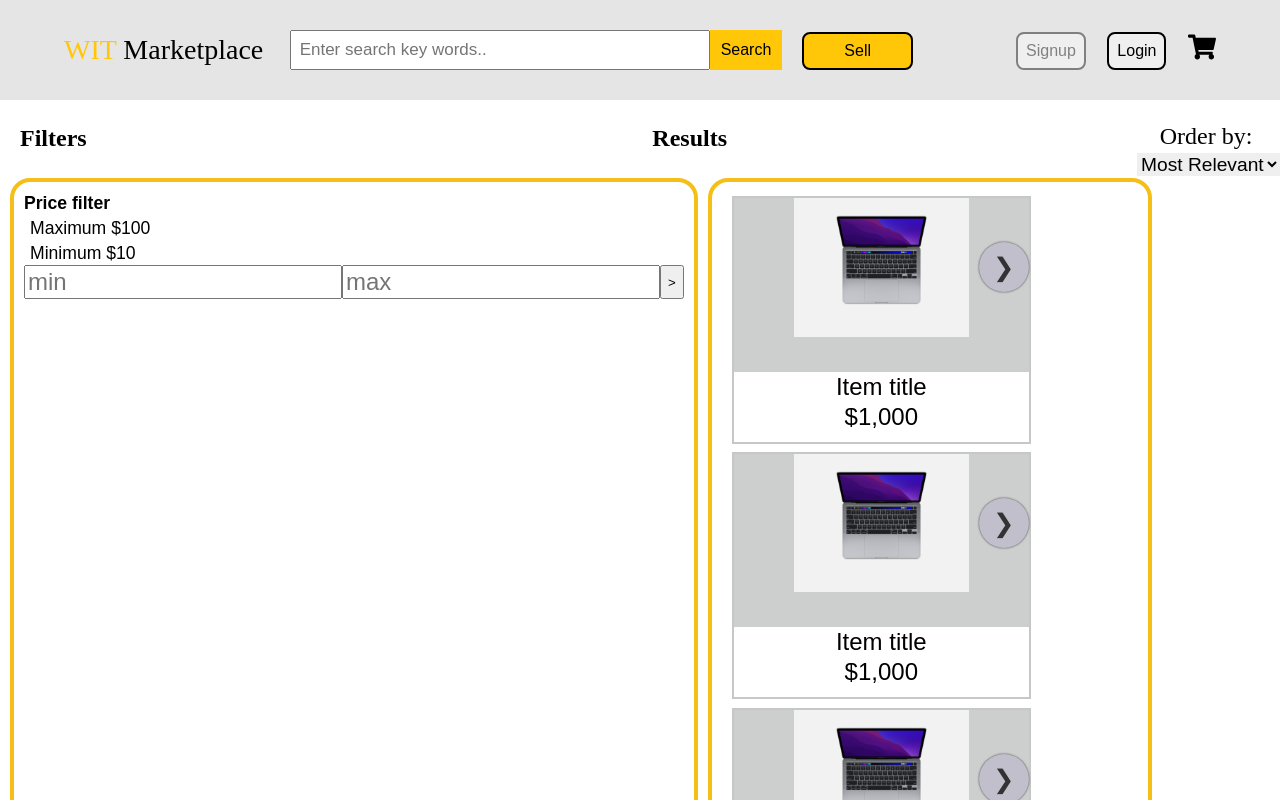
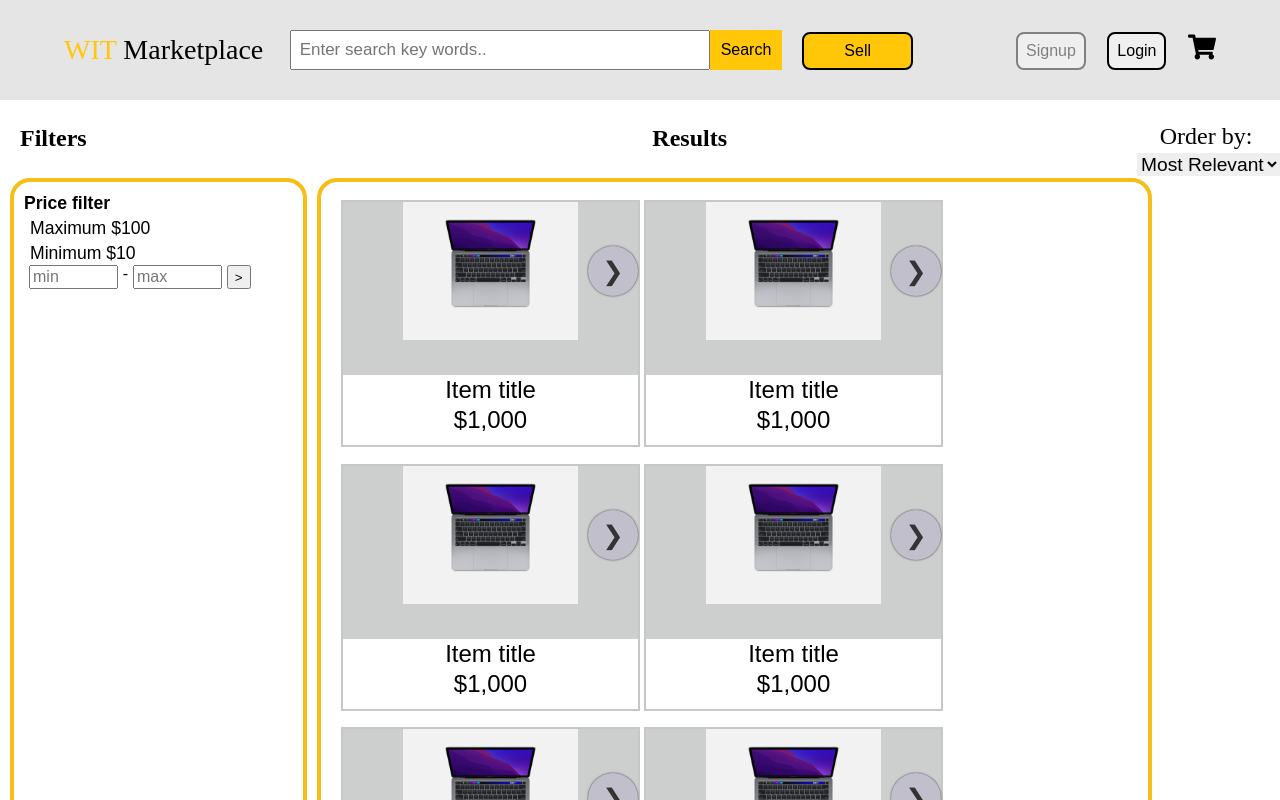
Before and after one commit to Stinny/WIT-Marketplace, a React (Create React App) app in the folder client/: page /listing in a window 1280 px wide. Shown: the top 800 px of the page. Built offline with nearby package versions, Linux system fonts and the light colour scheme.

Commit message:
correction on filter size, before fixing main page

```diff
--- a/client/src/pages/Listing.js
+++ b/client/src/pages/Listing.js
@@ -37,6 +37,7 @@ const Cart = () => {
                         <button className='filter'>Minimum $10 </button> <br/>
                         <div id='inline-area'>
                             <input className='price-range' type='text' placeholder='min'/>
+                            -
                             <input className='price-range' type='text' placeholder='max'/>
                             <button className='go'>></button>
                         </div>
--- a/client/src/styles/listingStyles.css
+++ b/client/src/styles/listingStyles.css
@@ -107,7 +107,7 @@
     display: inline-flex;
 }
 
-.range{
+.price-range{
     width: 30%;
     font-size: 1.0em;
     margin-left: 5px;
```
